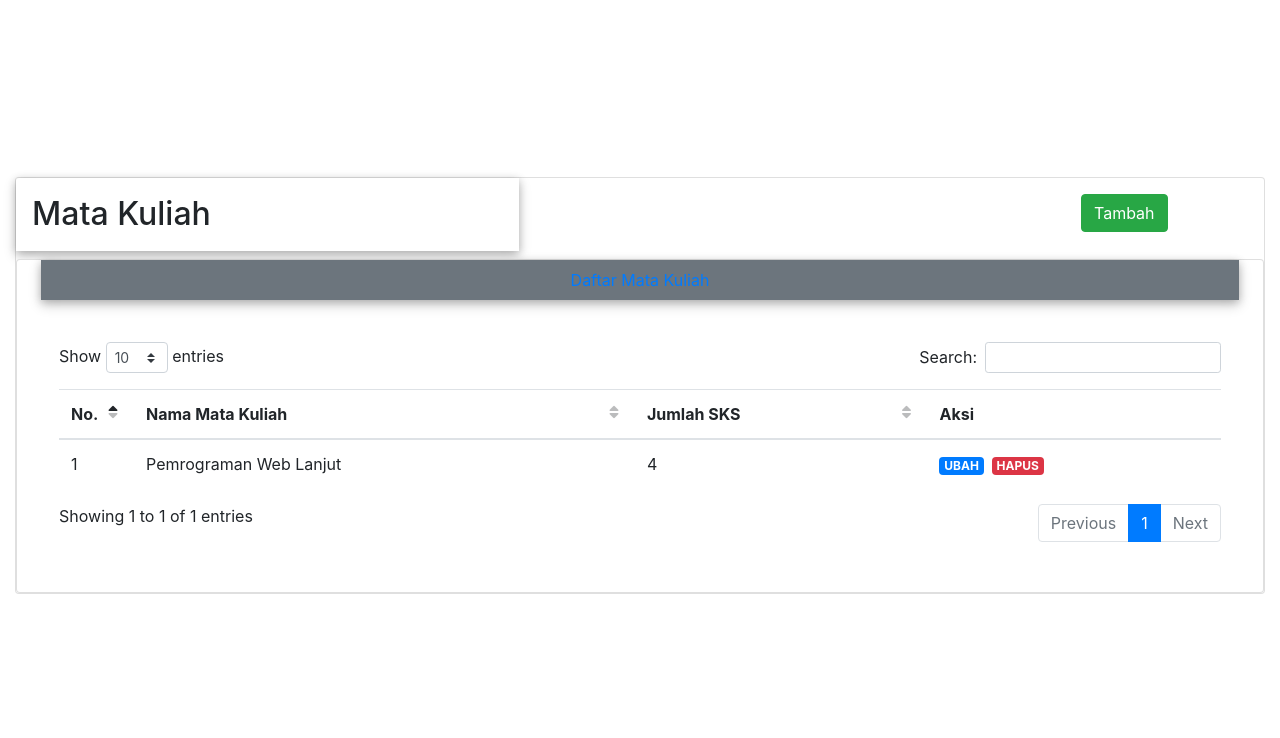
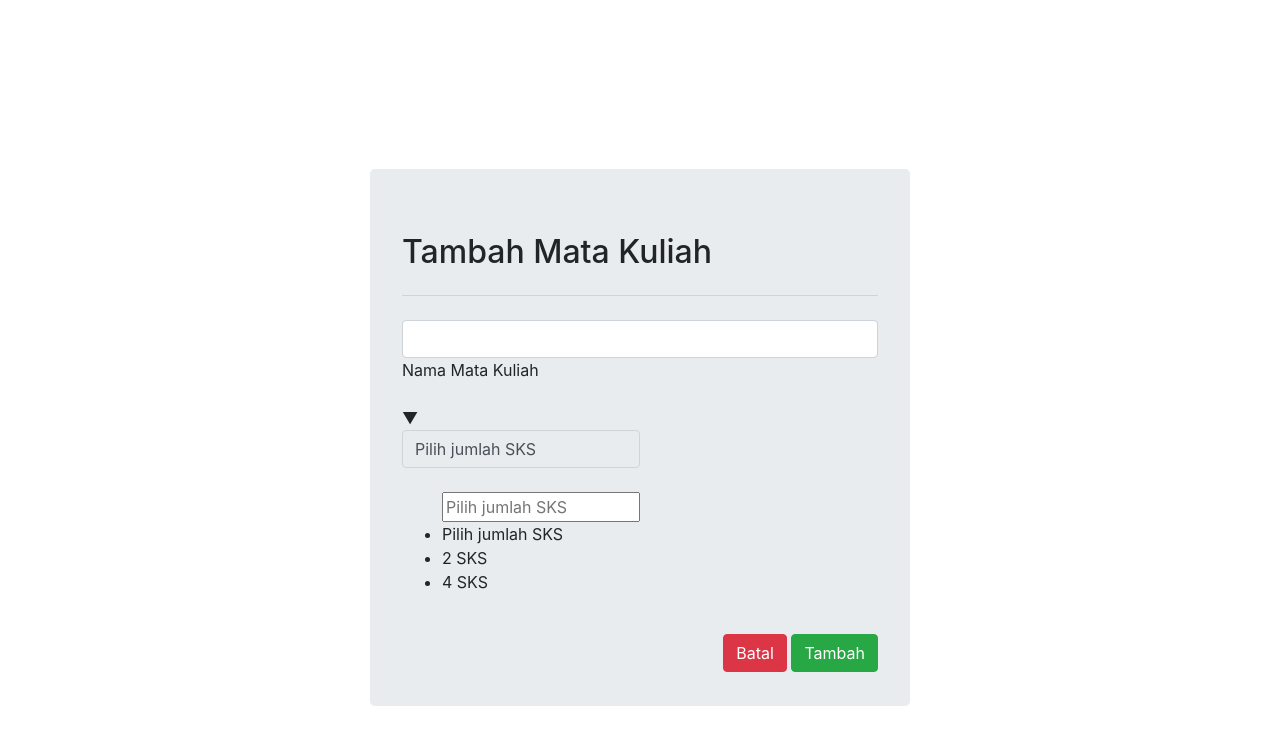
Before and after one commit to rizkychi/alice, a PHP site: page /?p=admin&v=course-form&act=add in a window 1280 px wide. Shown: the part 360-1098 px from the top of the page. Before the commit the page ends 954 px from the top, so only its background shows below. Run offline with PHP 8.4, Linux system fonts and the light colour scheme; the visitor is signed in with stand-in values (Sample User, id 1); data comes from the database, SQL or seed files in the repository; some libraries are stand-ins or nearby versions.

```diff
--- a/index.php
+++ b/index.php
@@ -178,7 +178,7 @@
                         <?php
                             include 'action/_modals.php';
                             if ($page == 'forum') {
-                                echo '<button class="btn btn-sm btn-outline-white" type="button" data-toggle="modal" data-target="#createForumPost">Buat post</button>';
+                                echo '<a href="?p=forum-form&act=add"><button class="btn btn-sm btn-outline-white" type="button">Buat post</button></a>';
                             }
                         ?>
                     </li>
--- /dev/null
+++ b/page/admin/course-form.php
@@ -0,0 +1,55 @@
+<?php
+    if (isset($_GET['act'])){
+        $act = $_GET['act'];
+    } else {
+        die();
+    }
+
+    if ($act == 'add') {
+        $id     = '';
+        $name   = '';
+        $sks    = '';
+        $button = 'Tambah';
+    } else if ($act == 'update') {
+        if (isset($_GET['id'])) {
+            $id     = $_GET['id'];
+            $query  = mysqli_query($conn, "SELECT * FROM tb_course WHERE course_id = $id");
+            $result = mysqli_fetch_array($query);
+            $name   = $result[1];
+            $sks    = $result[2];
+            $button = 'Ubah';
+        }
+    }
+?>
+
+<div class="container mt-4">
+    <div class="row justify-content-center">
+        <div class="col-md-6">
+            <div class="jumbotron">
+                <h2 class="display-6"><?php echo $button;?> Mata Kuliah</h2>
+                <hr class="my-4">
+                <form action="action/_course.php?act=<?php echo $act; ?>" method="post">
+                <!-- Body -->
+                    <!-- Material input -->
+                    <div class="md-form">
+                        <input type="text" id="courseFormName" name="courseName" value="<?php echo $name;?>" class="form-control" required>
+                        <label for="courseFormName">Nama Mata Kuliah</label>
+                    </div>
+                    <!--Blue select-->
+                    <select class="mdb-select mt-3 w-50" name="courseSKS" searchable="Pilih jumlah SKS" required>
+                        <option value="1" disabled <?php if ($act == 'add') echo 'selected'; ?>>Pilih jumlah SKS</option>
+                        <option value="2" <?php if ($act == 'update' && $sks = 2) echo 'selected'; ?>>2 SKS</option>
+                        <option value="4" <?php if ($act == 'update' && $sks = 4) echo 'selected'; ?>>4 SKS</option>
+                    </select>
+                    <input type="text" name="courseID" value="<?php echo $id; ?>" hidden>
+                    <!-- Body -->
+                    <div class="float-right mt-4">
+                        <a href="?p=admin&v=course"><button type="button" class="btn btn-md btn-danger">Batal</button></a>
+                        <button type="submit" class="btn btn-md btn-success"><?php echo $button; ?></button>
+                    </div>
+                </form>
+                <div class="m-5"></div>
+            </div>
+        </div>
+    </div>
+</div>
--- a/page/admin/course.php
+++ b/page/admin/course.php
@@ -21,7 +21,7 @@
                 </div>
                 <!-- Grid column -->
                 <div class="col-md-2 mt-3 mb-3">
-                    <a href="?p=admin&v=course_form&act=add"><button class="btn btn-success" type="button">Tambah</button></a>
+                    <a href="?p=admin&v=course-form&act=add"><button class="btn btn-success" type="button">Tambah</button></a>
                 </div>
             </div>
             <!-- Grid row -->
@@ -59,7 +59,7 @@
                             echo "<td>$data[1]</td>";
                             echo "<td>$data[2]</td>";
                             echo "<td>";
-                            echo "<a href='?p=admin&v=course_form&act=update&id=$data[0]'><span class='badge badge-lg badge-primary'>UBAH</span></a>";
+                            echo "<a href='?p=admin&v=course-form&act=update&id=$data[0]'><span class='badge badge-lg badge-primary'>UBAH</span></a>";
                             echo "<a href='action/_course.php?act=delete&id=$data[0]' class='ml-2'><span class='badge badge-danger '>HAPUS</span></a>";
                             echo "</td>";
                             echo "</tr>";
```
Also changed, not shown: page/admin/course_form.php (deleted, +0 -43 lines), page/forum-form.php (added, +76 -0 lines).
